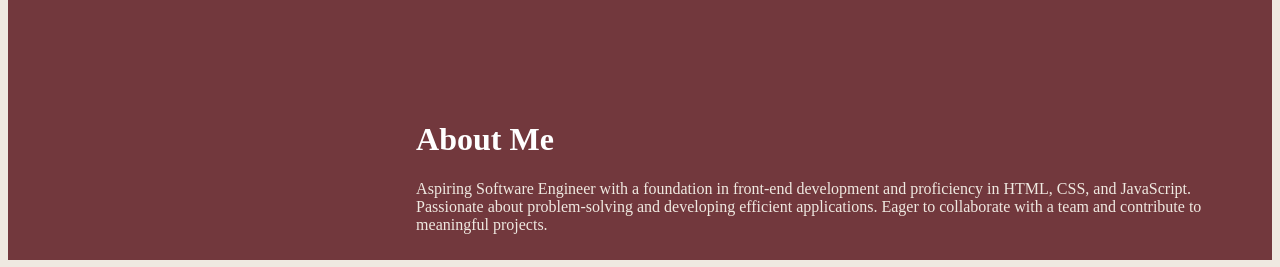
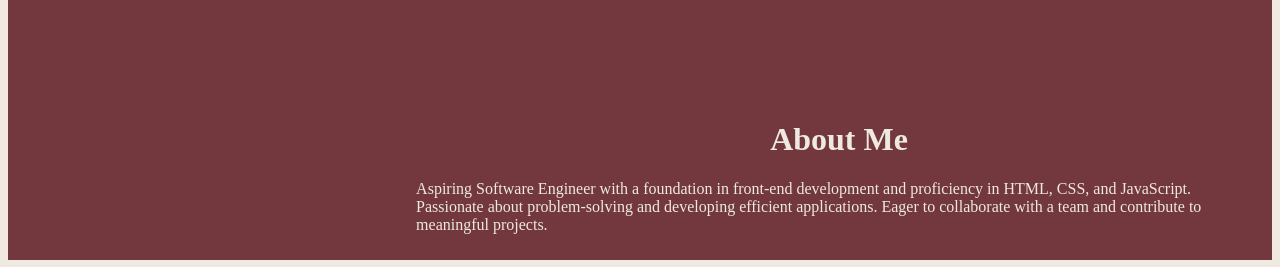
Before and after one commit to neomiestrada10/portfolio-website, a plain HTML site: page index.html in a window 1280 px wide. Shown: the part 158-425 px from the top of the page. Drawn offline with Linux system fonts and the light colour scheme.

Commit message:
Style override class now center and with a different font color

```diff
--- a/styles.css
+++ b/styles.css
@@ -8,6 +8,11 @@ body {
 .override {
     text-align: left;
     color: #FFF;
+}
+
+.override {
+    text-align: center;
+    color: #EFE9E1;
 }
 
 h2 {
```
